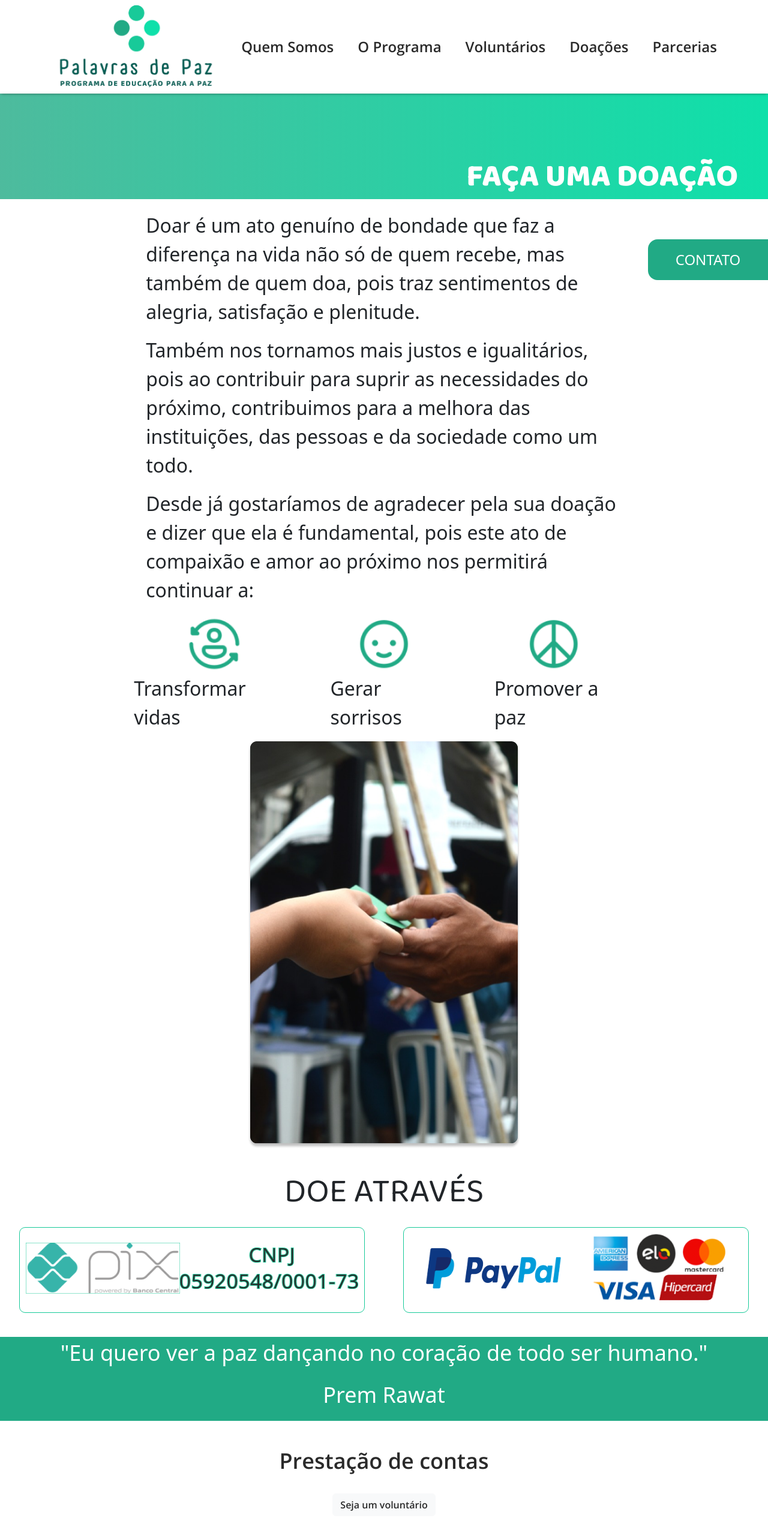
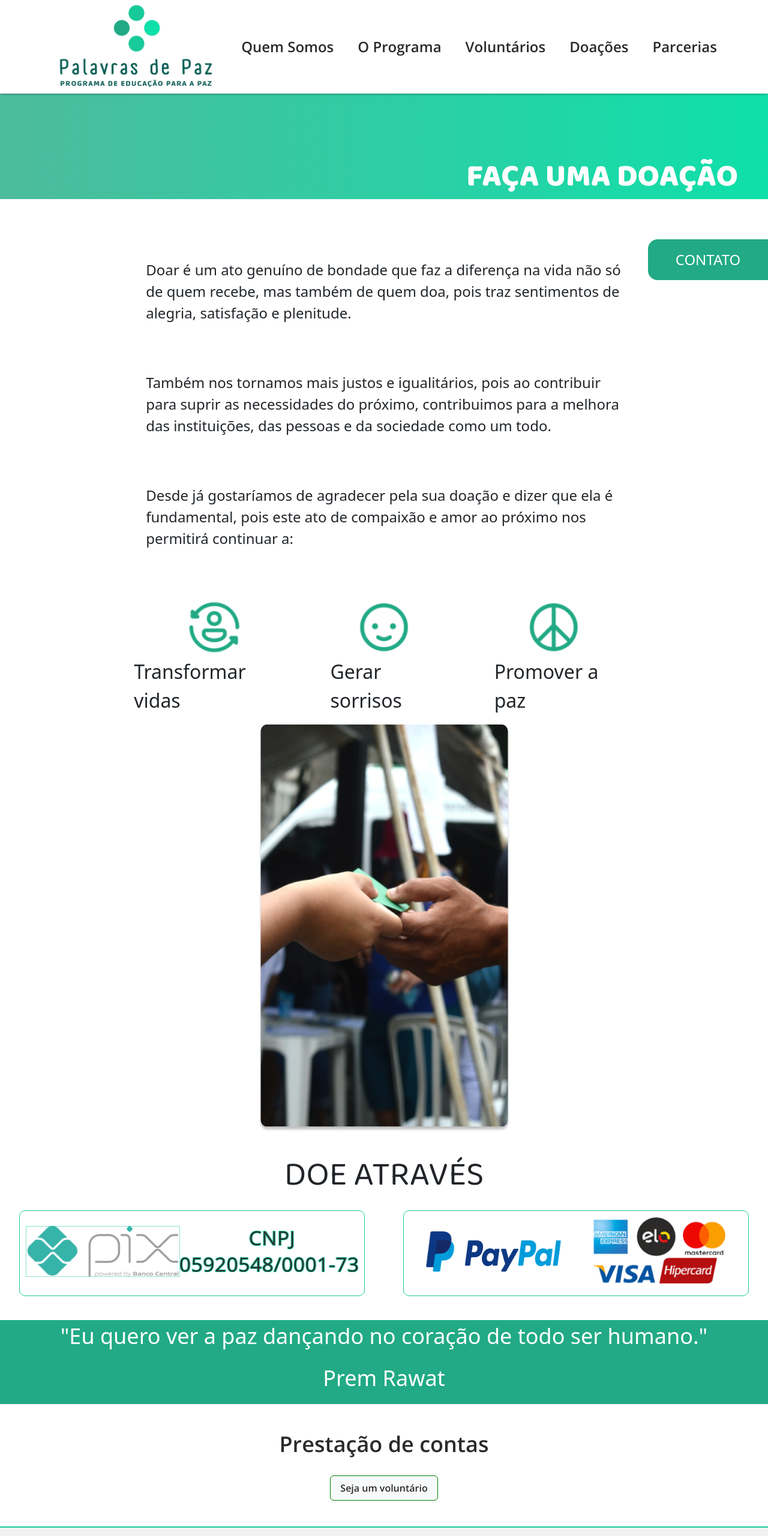
Before and after one commit to alchemist-developer/deploy-palavras, a Next.js app: page /doacoes in a window 1280 px wide. Shown: the top 2561 px of the page at 60% size. Built offline with nearby package versions, Linux system fonts and the light colour scheme; a web font is replaced by a local one.

Commit message:
fix: fonts resize

```diff
--- a/src/components/doacoes/Doacoes.jsx
+++ b/src/components/doacoes/Doacoes.jsx
@@ -35,7 +35,7 @@ function Doacoes() {
             </div>
           </div>
           <div className='doacoes-image'>
-            <Image src="/static/images/doacoes.png" width="500%" height="100%" alt='' />
+            <Image src="/static/images/doacoes.png" width="421px" height="494px" alt='' />
           </div>
         </container>
 
@@ -90,7 +90,7 @@ function Doacoes() {
       <Center>
         <container className="doacoes-contas">
           <a href='#'><p>Prestação de contas</p></a>
-          <div>  <Button href='/voluntarios' variant="light">Seja um voluntário</Button></div>
+          <div>  <Button style={{border: '1px solid green', padding:"8px 16px"}} href='/voluntarios' variant="light" >Seja um voluntário</Button></div>
         </container>
       </Center>
     </>
--- a/src/styles/doacoes/index.css
+++ b/src/styles/doacoes/index.css
@@ -12,6 +12,14 @@
   flex-direction: column;
   font-size: 32px;
 
+}
+
+.doacao-texto {
+  font-size: 24px;
+}
+
+.doacao-texto p {
+  margin: 80px 0;
 }
 
 .doacoes-icones {
```
